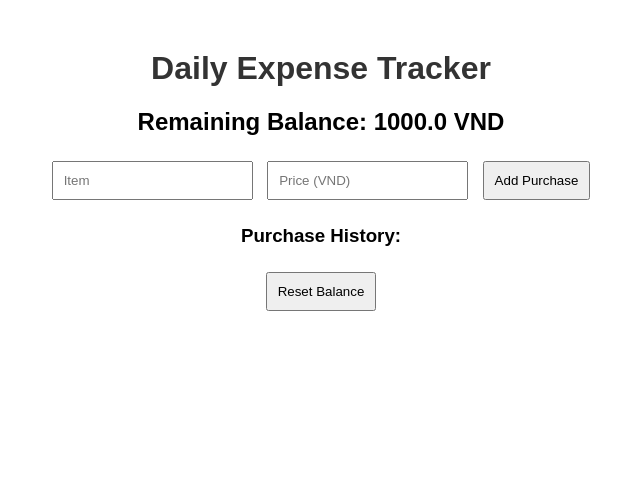
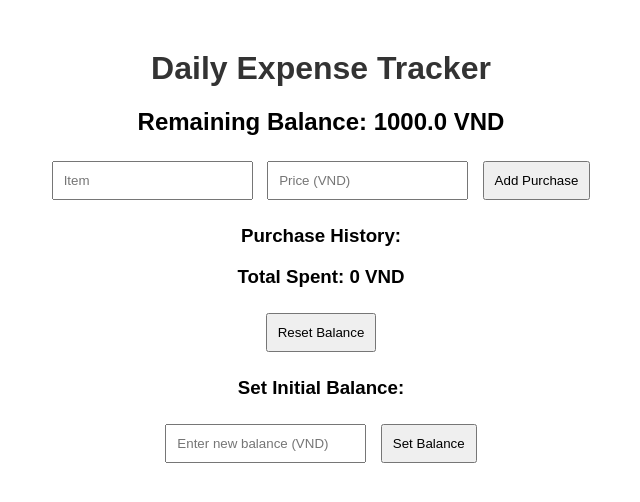
Before and after one commit to OliverC4666/Flask-Expense-Tracker, a Flask app: page / in a window 1280 px wide. Shown: the top 502 px of the page, without its empty margins (319-959 px from the left). Run offline with Flask 3, Linux system fonts and the light colour scheme; some libraries are stand-ins or nearby versions.

Commit message:
modified:   app.py 	modified:   templates/index.html

```diff
--- a/app.py
+++ b/app.py
@@ -21,7 +21,8 @@ class Balance(db.Model):
 def index():
     purchases = Purchase.query.all()
     balance = Balance.query.first().amount
-    return render_template('index.html', purchases=purchases, balance=balance)
+    total_spent = sum(p.price for p in purchases)  # Calculate total spent
+    return render_template('index.html', purchases=purchases, balance=balance, total_spent=total_spent)
 
 @app.route('/add', methods=['POST'])
 def add_purchase():
@@ -37,11 +38,15 @@ def add_purchase():
         balance.amount -= price
         db.session.commit()
 
+        # Calculate new total spent
+        purchases = Purchase.query.all()
+        total_spent = sum(p.price for p in purchases)
+
         # Broadcast update to all users
-        purchases = Purchase.query.all()
         data = {
             "balance": balance.amount,
-            "purchases": [{"item": p.item, "price": p.price} for p in purchases]
+            "purchases": [{"item": p.item, "price": p.price} for p in purchases],
+            "total_spent": total_spent
         }
         socketio.emit('update', data)
 
@@ -53,9 +58,29 @@ def reset_balance():
     balance = Balance.query.first()
     balance.amount = 1000000  # Reset to 1,000,000 VND
     db.session.commit()
-    socketio.emit('update', {"balance": balance.amount, "purchases": []})
+    socketio.emit('update', {"balance": balance.amount, "purchases": [], "total_spent": 0})
     return redirect(url_for('index'))
 
+@app.route('/set_balance', methods=['POST'])
+def set_balance():
+    new_balance = request.form.get('new_balance', type=float)
+
+    if new_balance is not None and new_balance >= 0:
+        balance = Balance.query.first()
+        if balance:
+            balance.amount = new_balance
+        else:
+            balance = Balance(amount=new_balance)
+            db.session.add(balance)
+
+        db.session.commit()
+
+        # Send update to all clients via WebSockets
+        purchases = Purchase.query.all()
+        total_spent = sum(p.price for p in purchases)
+        socketio.emit('update', {"balance": balance.amount, "purchases": [], "total_spent": total_spent})
+
+    return redirect(url_for('index'))
 
 if __name__ == '__main__':
     port = int(os.environ.get('PORT', 5000))  # Default to 5000 if not set
--- a/templates/index.html
+++ b/templates/index.html
@@ -23,8 +23,16 @@
         {% endfor %}
     </ul>
 
+    <h3>Total Spent: <span id="total-spent">{{ total_spent }}</span> VND</h3>
+
     <form action="/reset" method="post">
         <button type="submit">Reset Balance</button>
+    </form>
+
+    <h3>Set Initial Balance:</h3>
+    <form action="/set_balance" method="post">
+        <input type="number" step="0.01" name="new_balance" placeholder="Enter new balance (VND)" required>
+        <button type="submit">Set Balance</button>
     </form>
 
     <!-- WebSockets for real-time updates -->
@@ -34,6 +42,7 @@
 
         socket.on('update', function(data) {
             document.getElementById("balance").innerText = data.balance + " VND";
+            document.getElementById("total-spent").innerText = data.total_spent + " VND";  // Update total spent
 
             let list = document.getElementById("expense-list");
             list.innerHTML = "";
```
